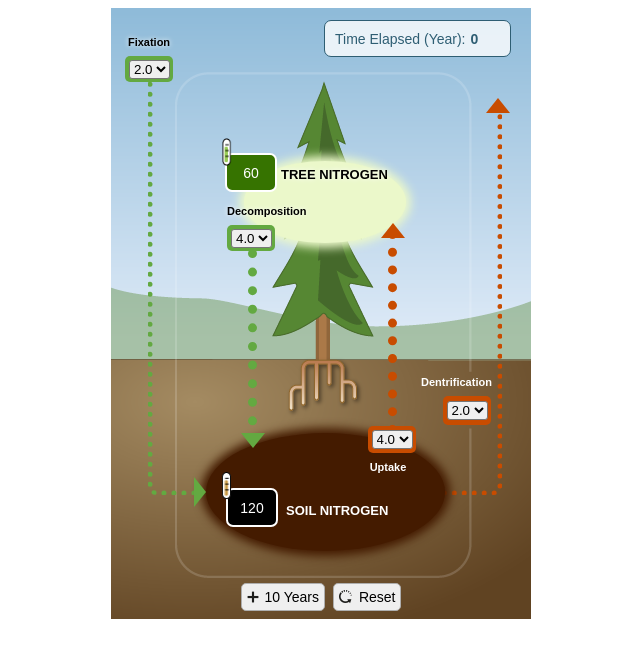
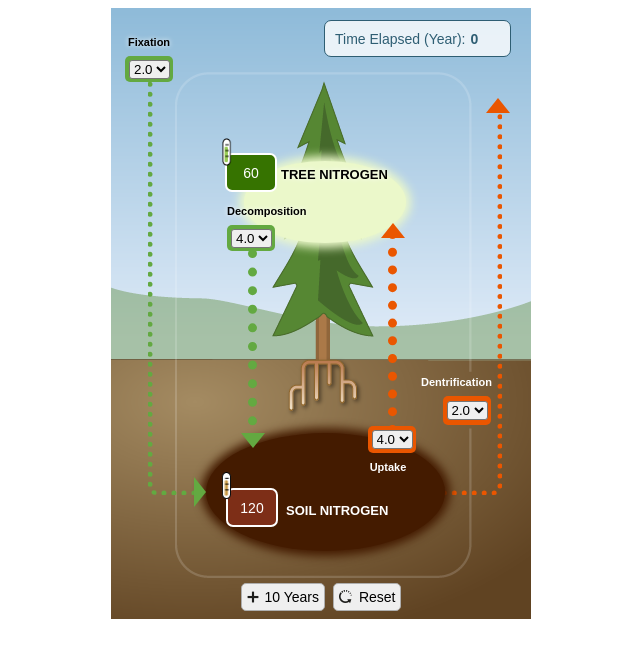
Before and after one commit to quickjosh/nitrogenCycle, a website: page public/index.html in a window 1280 px wide. Shown: the whole page, without its empty margins (319-959 px from the left). Drawn offline with Linux system fonts and the light colour scheme.

Commit message:
colors added

```diff
--- a/public/css/flowModelCustom.css
+++ b/public/css/flowModelCustom.css
@@ -119,7 +119,7 @@ body {
     position: absolute;
     left: 110px;
     bottom: 65px;
-    background: #000000;
+    background: #7d2e17;
     color: #fff;
     padding: 10px;
     border-radius: 7px;
@@ -191,7 +191,7 @@ body {
 }
 
 .selectContainDark2 {
-    background: #c84c00;
+    background: #ea5600;
     padding: 5px 0;
     margin: 7px 0 0 22px;
     border-radius: 5px;
@@ -216,7 +216,7 @@ body {
 }
 
 .selectContainDark {
-    background: #c84c00;
+    background: #ea5600;
     padding: 4px 0;
     margin: 7px 0 5px 0;
     border-radius: 5px;
@@ -301,8 +301,8 @@ button:hover {
     height: 380px;
     width: 110px;
     border-bottom-right-radius: 8px;
-    border-right: 1px dotted #c84c00;
-    border-bottom: 1px dotted #c84c00;
+    border-right: 1px dotted #ea5600;
+    border-bottom: 1px dotted #ea5600;
 }
 
 select {
@@ -333,7 +333,7 @@ select {
     height: 0;
     border-left: 12px solid transparent;
     border-right: 12px solid transparent;
-    border-bottom: 15px solid #c84c00;
+    border-bottom: 15px solid #ea5600;
 }
 
 #arrowDown {
@@ -361,12 +361,12 @@ select {
     height: 0;
     border-left: 12px solid transparent;
     border-right: 12px solid transparent;
-    border-bottom: 15px solid #c84c00;
+    border-bottom: 15px solid #ea5600;
 }
 
 #uptakeArrow {
     position: absolute;
-    border-right: 1px dotted #c84c00;
+    border-right: 1px dotted #ea5600;
     top: 118px;
     right: 137px;
     left: -136px;
```
